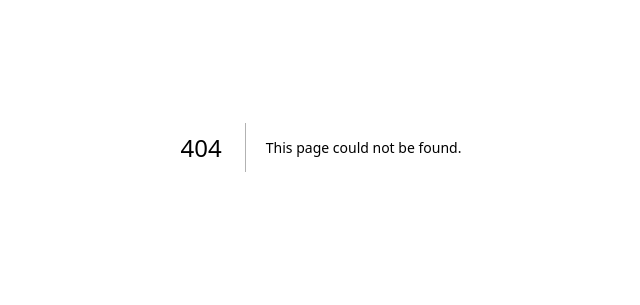
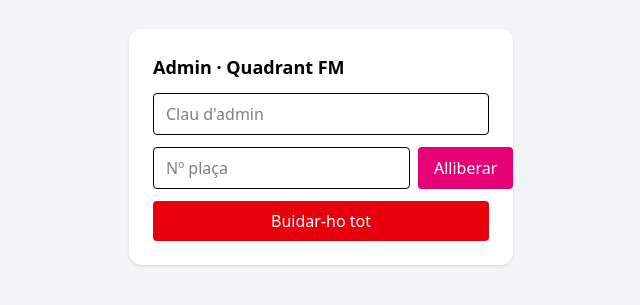
Before and after one commit to marcbrunes95/Quadrant-LMV-FM26, a Next.js app in the folder quadrant-fm/: page /admin in a window 1280 px wide. Before the commit this address had no page. Shown: the part 253-558 px from the top of the page, without its empty margins (319-959 px from the left). Built offline with nearby package versions, Linux system fonts and the light colour scheme.

Commit message:
feat: admin release and clear-all

```diff
--- /dev/null
+++ b/quadrant-fm/src/app/admin/page.tsx
@@ -0,0 +1,41 @@
+"use client";
+import { useState } from "react";
+
+export default function Admin() {
+  const [key, setKey] = useState("");
+  const [id, setId] = useState("");
+  const [msg, setMsg] = useState("");
+
+  async function release() {
+    const r = await fetch("/api/admin/release", {
+      method: "POST", headers: { "Content-Type": "application/json" },
+      body: JSON.stringify({ key, id: Number(id) }),
+    });
+    setMsg((await r.json()).ok ? `Plaça ${id} alliberada` : "Error / clau incorrecta");
+  }
+  async function clearAll() {
+    if (!confirm("Segur que vols buidar TOTES les places?")) return;
+    const r = await fetch("/api/admin/clear", {
+      method: "POST", headers: { "Content-Type": "application/json" },
+      body: JSON.stringify({ key }),
+    });
+    setMsg((await r.json()).ok ? "Totes les places buidades" : "Error / clau incorrecta");
+  }
+
+  return (
+    <main className="min-h-screen flex items-center justify-center bg-gray-100 p-6">
+      <div className="bg-white rounded-xl shadow p-6 w-full max-w-sm space-y-3">
+        <h1 className="font-bold text-lg">Admin · Quadrant FM</h1>
+        <input value={key} onChange={(e) => setKey(e.target.value)} placeholder="Clau d'admin"
+          type="password" className="w-full border rounded px-3 py-2" />
+        <div className="flex gap-2">
+          <input value={id} onChange={(e) => setId(e.target.value)} placeholder="Nº plaça"
+            className="flex-1 border rounded px-3 py-2" />
+          <button onClick={release} className="bg-pink-600 text-white rounded px-4">Alliberar</button>
+        </div>
+        <button onClick={clearAll} className="w-full bg-red-600 text-white rounded py-2">Buidar-ho tot</button>
+        {msg && <p className="text-sm text-gray-700">{msg}</p>}
+      </div>
+    </main>
+  );
+}
--- /dev/null
+++ b/quadrant-fm/src/app/api/admin/clear/route.ts
@@ -0,0 +1,19 @@
+import { createClient } from "@supabase/supabase-js";
+import { NextResponse } from "next/server";
+
+export async function POST(req: Request) {
+  const { key } = await req.json();
+  if (key !== process.env.ADMIN_KEY) {
+    return NextResponse.json({ ok: false, error: "unauthorized" }, { status: 401 });
+  }
+  const admin = createClient(
+    process.env.NEXT_PUBLIC_SUPABASE_URL!,
+    process.env.SUPABASE_SERVICE_ROLE_KEY!,
+  );
+  const { error } = await admin
+    .from("slots")
+    .update({ taken_by: null, taken_at: null })
+    .not("taken_by", "is", null);
+  if (error) return NextResponse.json({ ok: false, error: error.message }, { status: 500 });
+  return NextResponse.json({ ok: true });
+}
--- /dev/null
+++ b/quadrant-fm/src/app/api/admin/release/route.ts
@@ -0,0 +1,19 @@
+import { createClient } from "@supabase/supabase-js";
+import { NextResponse } from "next/server";
+
+export async function POST(req: Request) {
+  const { key, id } = await req.json();
+  if (key !== process.env.ADMIN_KEY) {
+    return NextResponse.json({ ok: false, error: "unauthorized" }, { status: 401 });
+  }
+  const admin = createClient(
+    process.env.NEXT_PUBLIC_SUPABASE_URL!,
+    process.env.SUPABASE_SERVICE_ROLE_KEY!,
+  );
+  const { error } = await admin
+    .from("slots")
+    .update({ taken_by: null, taken_at: null })
+    .eq("id", id);
+  if (error) return NextResponse.json({ ok: false, error: error.message }, { status: 500 });
+  return NextResponse.json({ ok: true });
+}
```
